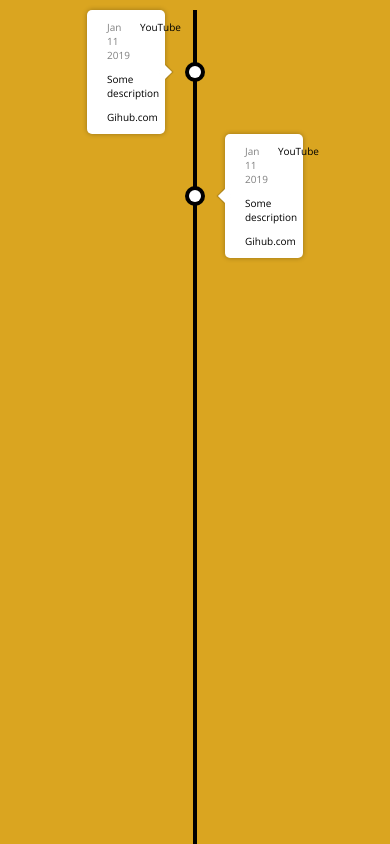
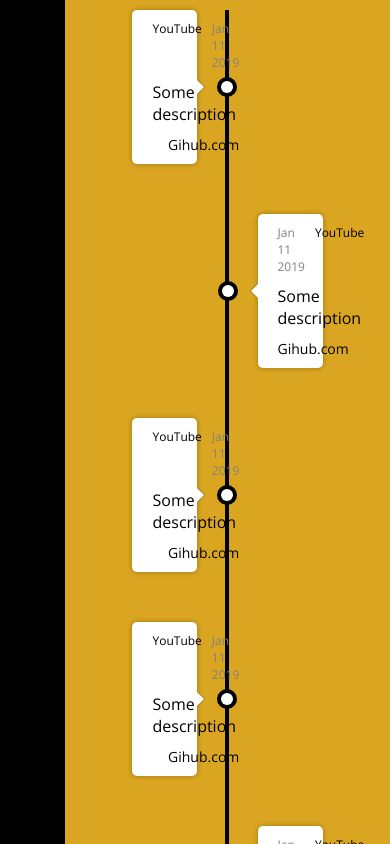
Before and after one commit to Bartoszkie/Portfolio, a React (Create React App) app: page / in a window 390 px wide. Shown: the top 844 px of the page. Built offline with nearby package versions, Linux system fonts and the light colour scheme.

Commit message:
added new component and its responsivness

```diff
--- a/src/App.js
+++ b/src/App.js
@@ -1,6 +1,8 @@
 import React from "react";
 import { GlobalStyles } from "./styles/globalStyles";
 import Timeline from "./pages/timeline.page";
+import Navbar from './components/navbar/navbar.component';
+
 import { ThemeProvider } from "styled-components";
 import { theme } from "./styles/globalThemes";
 
@@ -8,6 +10,7 @@ const App = () => {
   return (
     <ThemeProvider theme={theme}>
       <div className="App">
+        <Navbar/>
         <GlobalStyles />
         <Timeline />
       </div>
--- a/src/components/cartInfo/cart.component.jsx
+++ b/src/components/cartInfo/cart.component.jsx
@@ -15,10 +15,10 @@ const Cart = ({ right }) => {
   return (
     <CartContainer right={right}>
       <CartContainerContent right={right}>
-        <DateTag>Jan 11 2019</DateTag>
-        <InfoTag>Some description</InfoTag>
-        <LinkTag>Gihub.com</LinkTag>
-        <PlatformTag>YouTube</PlatformTag>
+        <DateTag right={right}>Jan 11 2019</DateTag>
+        <InfoTag right={right}>Some description</InfoTag>
+        <LinkTag right={right}>Gihub.com</LinkTag>
+        <PlatformTag right={right}>YouTube</PlatformTag>
         <Circle right={right}></Circle>
       </CartContainerContent>
     </CartContainer>
--- a/src/components/cartInfo/cart.styles.js
+++ b/src/components/cartInfo/cart.styles.js
@@ -1,20 +1,23 @@
-import styled from 'styled-components';
+import styled from "styled-components";
+import { device } from "../../styles/globalSizes";
 
 export const CartContainer = styled.div`
   display: flex;
   width: 50%;
-    align-self: ${({right}) => right ? "flex-end" : "none"};
-    justify-content: ${({right}) => right ? "flex-start" : "flex-end"};
+  align-self: ${({ right }) => (right ? "flex-end" : "none")};
+  justify-content: ${({ right }) => (right ? "flex-start" : "flex-end")};
+
+  margin-bottom: 5rem;
 `;
 
 export const CartContainerContent = styled.div`
   padding: 1rem 1rem 1rem 2rem;
-    margin-left: ${({right}) => right ? "3rem" : "0rem"};
-    margin-right: ${({right}) => right ? "0rem" : "3rem"};
+  margin-left: ${({ right }) => (right ? "3rem" : "0rem")};
+  margin-right: ${({ right }) => (right ? "0rem" : "3rem")};
   width: 40%;
-    background-color: ${({theme}) => theme.colorBaseWhite};
-    box-shadow: 0 0 .5rem rgba(0, 0, 0, .3);
-    border-radius: .5rem;
+  background-color: ${({ theme }) => theme.colorBaseWhite};
+  box-shadow: 0 0 0.5rem rgba(0, 0, 0, 0.3);
+  border-radius: 0.5rem;
 
   display: grid;
   grid-gap: 1rem;
@@ -29,39 +32,51 @@ export const CartContainerContent = styled.div`
     height: 1rem;
 
     position: absolute;
-        left: ${({right}) => right ? "-.001" : "auto"};
+    left: ${({ right }) => (right ? "-.001" : "auto")};
     top: 50%;
-        right: ${({right}) => right ? "auto" : "-1rem"};
+    right: ${({ right }) => (right ? "auto" : "-1rem")};
 
-        box-shadow: ${({right}) => right ? "-1px 1px 1px rgba(0, 0, 0, .2); " : "1px -1px 1px rgba(0, 0, 0, .2); "};
+    box-shadow: ${({ right }) =>
+      right
+        ? "-1px 1px 1px rgba(0, 0, 0, .2); "
+        : "1px -1px 1px rgba(0, 0, 0, .2); "};
     transform: translate(-50%, -50%) rotate(45deg);
-        background-color: ${({theme}) => theme.colorBaseWhite};
+    background-color: ${({ theme }) => theme.colorBaseWhite};
   }
 `;
 
 export const DateTag = styled.time`
-    grid-column: 1 / 2;
-    color: ${({theme}) => theme.greyDateColor}
+  grid-column: ${({ right }) => (right ? "1/2" : "2 / -1")};
+  color: ${({ theme }) => theme.greyDateColor};
+  font-size: 1.2rem;
+  justify-self: ${({ right }) => (right ? "start" : "end")};
 `;
 
 export const PlatformTag = styled.span`
   grid-row: 1 / 2;
-    grid-column: 2 / -1;
-    justify-self: end;
+  grid-column: ${({ right }) => (right ? "2 / -1" : "1 / 2")};
+  justify-self: ${({ right }) => (right ? "end" : "start")};
+
+  font-size: 1.2rem;
 `;
 
 export const InfoTag = styled.p`
   grid-column: 1 / -1;
+  font-size: 1.6rem;
+
+  justify-self: ${({ right }) => (right ? "start" : "end")};
 `;
 
 export const LinkTag = styled.a`
   grid-column: 1 / -1;
+  font-size: 1.4rem;
+  justify-self: ${({ right }) => (right ? "start" : "end")};
 `;
 
 export const Circle = styled.span`
   position: absolute;
-    left: ${({right}) => right ? "-2.999rem" : "auto"};
-    right: ${({right}) => right ? "auto" : "-4.999rem"};
+  left: ${({ right }) => (right ? "-2.999rem" : "auto")};
+  right: ${({ right }) => (right ? "auto" : "-4.999rem")};
   top: 50%;
   transform: translate(-50%, -50%);
 
@@ -69,7 +84,7 @@ export const Circle = styled.span`
   height: 2rem;
 
   border-radius: 50%;
-    background-color: ${({theme}) => theme.baseRedColor};
+  background-color: ${({ theme }) => theme.baseRedColor};
 
   display: flex;
   justify-content: center;
@@ -82,6 +97,6 @@ export const Circle = styled.span`
     width: 1.2rem;
     height: 1.2rem;
     border-radius: 50%;
-        background-color: ${({theme}) => theme.colorBaseWhite};
+    background-color: ${({ theme }) => theme.colorBaseWhite};
   }
 `;
--- /dev/null
+++ b/src/components/navbar/navbar.component.jsx
@@ -0,0 +1,14 @@
+import React from 'react';
+import {NavbarContainer, NavbarMainContainer, MenuList, MenuListWrapper, Signature, PictureOfMe, MenuListItem, MenuListHref} from './navbar.styles';
+
+const Navbar = () => {
+    return(
+        <NavbarContainer>
+            <NavbarMainContainer>
+
+            </NavbarMainContainer>
+        </NavbarContainer>
+    );
+}
+
+export default Navbar;
--- /dev/null
+++ b/src/components/navbar/navbar.styles.js
@@ -0,0 +1,40 @@
+import styled from 'styled-components';
+
+export const NavbarContainer = styled.section`
+    grid-column: full-start / center-start;
+    height: 100vh;
+    background-color: ${({theme}) => theme.baseRedColor};
+`;
+
+export const NavbarMainContainer = styled.header`
+    position: fixed;
+    top: 0;
+    left: 0;
+    height: 100vh;
+    width: 16.66666667%;
+    background-color: ${({theme}) => theme.baseRedColor};
+`;
+
+export const PictureOfMe = styled.img`
+
+`;
+
+export const Signature = styled.h5`
+
+`;
+
+export const MenuListWrapper = styled.section`
+
+`;
+
+export const MenuList = styled.ul`
+
+`;
+
+export const MenuListItem = styled.li`
+
+`;
+
+export const MenuListHref = styled.p`
+
+`;
--- a/src/pages/timeline.page.jsx
+++ b/src/pages/timeline.page.jsx
@@ -10,6 +10,25 @@ const Timeline = () => {
         <TimelineContainer>
             <Cart right={rightFalse} />
             <Cart right={rightTrue} />
+            <Cart right={rightFalse} />
+            <Cart right={rightFalse} />
+            <Cart right={rightTrue} />
+            <Cart right={rightFalse} />
+            <Cart right={rightFalse} />
+            <Cart right={rightTrue} />
+            <Cart right={rightFalse} />
+            <Cart right={rightFalse} />
+            <Cart right={rightTrue} />
+            <Cart right={rightFalse} />
+            <Cart right={rightFalse} />
+            <Cart right={rightTrue} />
+            <Cart right={rightFalse} />
+            <Cart right={rightFalse} />
+            <Cart right={rightTrue} />
+            <Cart right={rightFalse} />
+            <Cart right={rightFalse} />
+            <Cart right={rightTrue} />
+            <Cart right={rightFalse} />
         </TimelineContainer>
     );
 }
--- a/src/pages/timeline.page.styles.js
+++ b/src/pages/timeline.page.styles.js
@@ -1,7 +1,7 @@
 import styled from 'styled-components';
 
 export const TimelineContainer = styled.section`
-    grid-column: full-start / full-end;
+    grid-column: center-start / full-end;
 
     padding-top: 1rem;
     width: 100%;
--- /dev/null
+++ b/src/styles/globalSizes.js
@@ -0,0 +1,19 @@
+const size = {
+  mobileS: "320px",
+  mobileM: "375px",
+  mobileL: "425px",
+  tablet: "768px",
+  laptop: "1024px",
+  laptopL: "1440px",
+  desktop: "2560px"
+};
+
+export const device = {
+  mobileS: `(max-width: ${size.mobileS})`,
+  mobileM: `(max-width: ${size.mobileM})`,
+  mobileL: `(max-width: ${size.mobileL})`,
+  tablet: `(max-width: ${size.tablet})`,
+  laptop: `(max-width: ${size.laptop})`,
+  laptopL: `(max-width: ${size.laptopL})`,
+  desktop: `(max-width: ${size.desktop})`
+};
--- a/src/styles/globalStyles.js
+++ b/src/styles/globalStyles.js
@@ -17,12 +17,7 @@ export const GlobalStyles = createGlobalStyle`
 
     .App {
         display: grid;
-        grid-template-columns: [full-start] minmax(10rem, 1fr) [center-start] repeat(8, minmax(14rem, 18rem)) [center-end] minmax(10rem, 1fr) [full-end];
-    }
-
-    .App {
-        display: grid;
-        grid-template-columns: [full-start] minmax(6rem, 1fr) [center-start] repeat(8, minmax(min-content, 14rem)) [center-end] minmax(6rem, 1fr) [full-end];
+        grid-template-columns: [full-start] 16.66666667% [center-start] repeat(8, minmax(min-content, 14rem)) [center-end] minmax(6rem, 1fr) [full-end];
         height: 100vh;
     }
 `;
```
Lines whose indentation alone changed are shown as unchanged.
